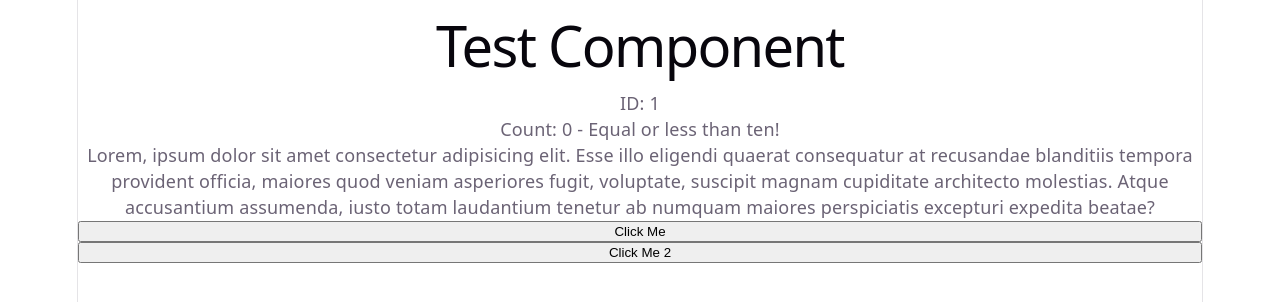
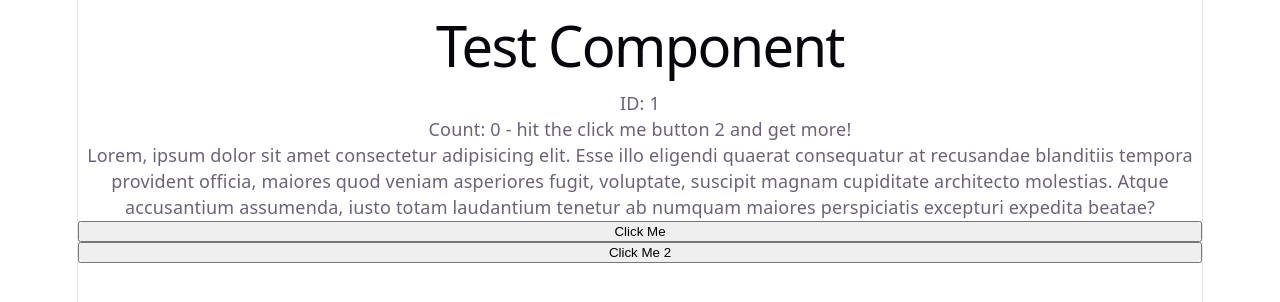
Before and after one commit to MuradHasan49/React-Practice, a React (Vite) app: page / in a window 1280 px wide. Shown: the top 302 px of the page. Built offline with nearby package versions, Linux system fonts and the light colour scheme.

Commit message:
fix condition

```diff
--- a/src/Components/Test.jsx
+++ b/src/Components/Test.jsx
@@ -16,7 +16,7 @@ const Test = ({ id }) => {
       <div>
         <h1>Test Component</h1>
         <p>ID: {id}</p>
-        <p>{`Count: ${count < 10 ? `${count} - Equal or less than ten!` : `${count} - more than ten!`}`}</p>
+        <p>{`Count: ${count <= 10 ? `${count} - hit the click me button 2 and get more!` : `${count} -  clicked over 10!`}`}</p>
         <p>
           Lorem, ipsum dolor sit amet consectetur adipisicing elit. Esse illo
           eligendi quaerat consequatur at recusandae blanditiis tempora
```
